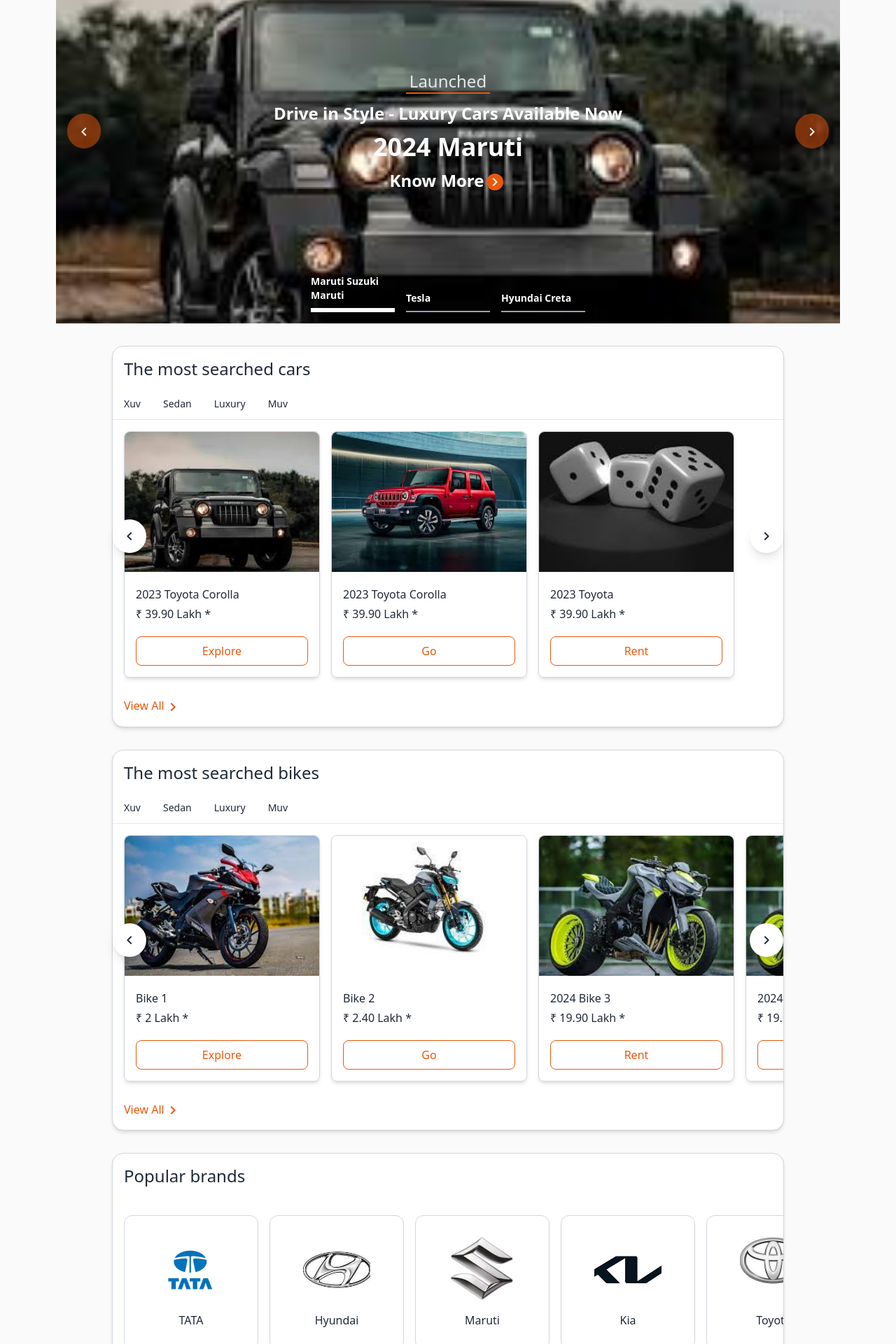
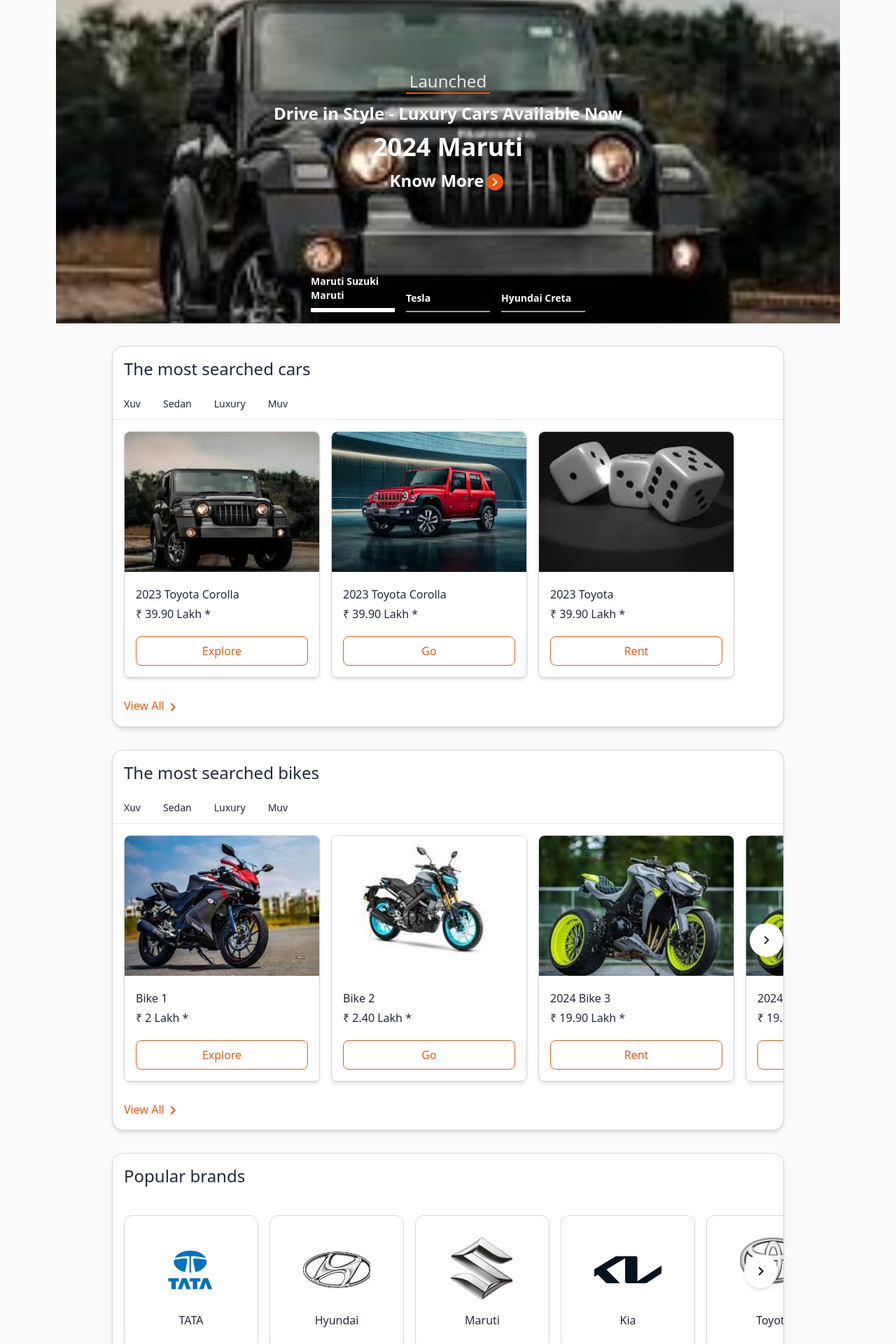
Before and after one commit to vikash2yadav/ride_buddy, a React (Create React App) app: page / in a window 1280 px wide. Shown: the part 218-2138 px from the top of the page at 70% size. Built offline with nearby package versions, Linux system fonts and the light colour scheme.

Commit message:
changes done

```diff
--- a/src/components/Brand/index.js
+++ b/src/components/Brand/index.js
@@ -1,6 +1,52 @@
-import React from "react";
+import React, { useRef, useState, useEffect } from "react";
+import ChevronRightIcon from "@mui/icons-material/ChevronRight";
+import ChevronLeftIcon from "@mui/icons-material/ChevronLeft";
 
 const Brand = ({ title, brandList }) => {
+  const listRef = useRef(null);
+  const [showLeft, setShowLeft] = useState(false);
+  const [showRight, setShowRight] = useState(true);
+
+  // Function to handle left scroll
+  const scrollLeft = () => {
+    if (listRef.current) {
+      listRef.current.scrollBy({ left: -800, behavior: "smooth" });
+    }
+  };
+
+  // Function to handle right scroll
+  const scrollRight = () => {
+    if (listRef.current) {
+      listRef.current.scrollBy({ left: 800, behavior: "smooth" });
+    }
+  };
+
+  // Handle visibility of left and right buttons based on scroll position
+  useEffect(() => {
+    const checkScrollButtons = () => {
+      const { scrollLeft, scrollWidth, clientWidth } = listRef.current;
+      setShowLeft(scrollLeft > 0); // Show left button only if scrolled right
+      setShowRight(scrollLeft < scrollWidth - clientWidth); // Show right button only if scrolled left
+    };
+
+    // Initial check
+    checkScrollButtons();
+
+    // Add event listener to update buttons visibility on scroll
+    const handleScroll = () => {
+      checkScrollButtons();
+    };
+
+    listRef.current.addEventListener("scroll", handleScroll);
+
+    // Cleanup event listener
+    return () => {
+      if (listRef.current) {
+        listRef.current.removeEventListener("scroll", handleScroll);
+      }
+    };
+  }, [brandList]);
+
   return (
     <div className="relative bg-white border border-gray-300 shadow-md rounded-2xl md:mx-20 lg:mx-40 md:mt-8 mt-3 text-gray-800">
       <div className="max-w-full mx-auto py-4">
@@ -10,7 +56,10 @@ const Brand = ({ title, brandList }) => {
         </h1>
 
         {/* Brand List Section */}
-        <div className="w-full overflow-x-auto flex items-center space-x-4 p-4 mb-3">
+        <div
+          ref={listRef}
+          className="w-full flex items-center space-x-4 overflow-x-auto scrollbar-hidden p-4 mb-3"
+        >
           {brandList?.map((brand) => (
             <div
               key={brand?.id}
@@ -20,7 +69,7 @@ const Brand = ({ title, brandList }) => {
               <img
                 src={brand?.icon}
                 alt={brand?.name}
-                className="w-20 h-20 md:w-24 md:h-24 object-cover mb-3" // Ensures consistent size across screen sizes
+                className="w-20 h-20 md:w-24 md:h-24 object-cover mb-3"
               />
               {/* Brand Name */}
               <p className="text-center text-xs md:text-base text-gray-800">
@@ -29,6 +78,27 @@ const Brand = ({ title, brandList }) => {
             </div>
           ))}
         </div>
+
+        {/* Navigation Buttons (Left and Right) */}
+        {showLeft && (
+          <button
+            onClick={scrollLeft}
+            className="absolute shadow-md md:flex hidden top-1/2 left-2 transform -translate-y-1/2 text-black bg-white z-10 rounded-full p-3 hover:bg-opacity-75 transition"
+            aria-label="Scroll Left"
+          >
+            <ChevronLeftIcon />
+          </button>
+        )}
+
+        {showRight && (
+          <button
+            onClick={scrollRight}
+            className="absolute shadow-md md:flex hidden top-1/2 right-2 transform -translate-y-1/2 text-black bg-white z-10 rounded-full p-3 hover:bg-opacity-75 transition"
+            aria-label="Scroll Right"
+          >
+            <ChevronRightIcon />
+          </button>
+        )}
       </div>
     </div>
   );
--- a/src/components/List/index.js
+++ b/src/components/List/index.js
@@ -1,11 +1,14 @@
-import React, { useRef } from "react";
+import React, { useRef, useState, useEffect } from "react";
 import ChevronLeftIcon from "@mui/icons-material/ChevronLeft";
 import ChevronRightIcon from "@mui/icons-material/ChevronRight";
 import { Link } from "react-router-dom";
 
 const List = ({ title, categories, vehicleList }) => {
-  // Ref for the container that holds the vehicle list
   const listRef = useRef(null);
+
+  // State to control the visibility of the left and right buttons
+  const [showLeft, setShowLeft] = useState(false);
+  const [showRight, setShowRight] = useState(true);
 
   // Function to scroll the container left
   const scrollLeft = () => {
@@ -21,10 +24,41 @@ const List = ({ title, categories, vehicleList }) => {
     }
   };
 
+  // Handle visibility of buttons based on scroll position
+  useEffect(() => {
+    const checkScrollButtons = () => {
+      const { scrollLeft, scrollWidth, clientWidth } = listRef.current;
+      setShowLeft(scrollLeft > 0); // Show left button only if scrolled right
+      setShowRight(scrollLeft < scrollWidth - clientWidth); // Show right button only if scrolled left
+    };
+
+    // Initial check
+    if (listRef.current) {
+      checkScrollButtons();
+    }
+
+    // Add event listener to update button visibility on scroll
+    const handleScroll = () => {
+      checkScrollButtons();
+    };
+
+    if (listRef.current) {
+      listRef.current.addEventListener("scroll", handleScroll);
+    }
+
+    // Cleanup event listener on unmount
+    return () => {
+      if (listRef.current) {
+        listRef.current.removeEventListener("scroll", handleScroll);
+      }
+    };
+  }, [vehicleList]);
+
   return (
     <>
-      <div className="relative bg-white border border-gray-300 shadow-md rounded-2xl md:mx-20 lg:mx-40 md:mt-8 mt-3 text-gray-800">
+      <div className="relative bg-white border border-gray-300 shadow-md rounded-2xl md:mx-20 lg:mx-40 md:mt-8 mt-10 text-gray-800">
         {/* Left button */}
+        {showLeft && (
           <button
             onClick={scrollLeft}
             className="absolute md:flex hidden top-1/2 transform -translate-y-1/2 top-0 text-gray-800 bg-white p-3 rounded-full shadow-lg z-10 hover:bg-gray-100 transition"
@@ -32,8 +66,10 @@ const List = ({ title, categories, vehicleList }) => {
           >
             <ChevronLeftIcon />
           </button>
+        )}
 
         {/* Right button */}
+        {showRight && (
           <button
             onClick={scrollRight}
             className="absolute md:flex hidden top-1/2 right-0 transform -translate-y-1/2 text-gray-800 bg-white p-3 rounded-full shadow-lg z-10 hover:bg-gray-100 transition"
@@ -41,26 +77,34 @@ const List = ({ title, categories, vehicleList }) => {
           >
             <ChevronRightIcon />
           </button>
+        )}
 
         <div className="max-w-full mx-auto py-4">
           <h1 className="mx-4 md:text-2xl text-xl text-left font-medium text-gray-800 mb-6">
             {title}
           </h1>
 
+          {/* Categories */}
           <div className="flex mx-4 justify-start items-left text-sm overflow-x-auto scrollbar-hidden mb-3">
             {categories?.map((category) => (
-              <Link className="mr-8">{category?.name}</Link>
+              <Link key={category?.id} className="mr-8">
+                {category?.name}
+              </Link>
             ))}
           </div>
           <hr className="mx-0 bg-gray-300" />
 
+          {/* Vehicle List */}
           <div
             ref={listRef}
             className="flex flex-row md:space-x-4 space-x-2 p-4 md:overflow-hidden overflow-x-auto scrollbar-hidden mb-3"
           >
             {/* Add more vehicle items here */}
             {vehicleList?.map((item) => (
-              <div className="border border-gray-300 md:min-w-[280px] md:max-w-[280px] min-w-44 max-w-full rounded-lg items-center justify-center shadow-md">
+              <div
+                key={item?.id}
+                className="border border-gray-300 md:min-w-[280px] md:max-w-[280px] min-w-44 max-w-full rounded-lg items-center justify-center shadow-md"
+              >
                 <img
                   src={item?.image}
                   alt="Vehicle 2"
@@ -81,6 +125,7 @@ const List = ({ title, categories, vehicleList }) => {
             ))}
           </div>
 
+          {/* View All Button */}
           <p className="mx-4 text-orange-600 font-medium cursor-pointer">
             View All
             <ChevronRightIcon className="text-orange-600 rounded-2xl" />
--- a/src/pages/Home/index.js
+++ b/src/pages/Home/index.js
@@ -8,7 +8,7 @@ import {
   slides,
   cities,
   brands,
-  mostlySearchedBikes
+  mostlySearchedBikes,
 } from "../../config/sampleData";
 import List from "../../components/List";
 import ChevronRightIcon from "@mui/icons-material/ChevronRight";
@@ -72,13 +72,13 @@ const Home = () => {
               {/* Navigation Buttons (Left and Right) */}
               <button
                 onClick={handlePrevSlide}
-                className="absolute top-1/2 md:left-4 left-2 transform -translate-y-1/2 text-white bg-orange-600 bg-opacity-50 z-10 rounded-full md:p-3 p-2 hover:bg-opacity-75 transition"
+                className="absolute md:hidden flex top-1/2 left-1 transform -translate-y-1/2 text-black bg-white z-10 rounded-full p-2 hover:bg-opacity-90 transition"
               >
                 <ChevronLeftIcon />
               </button>
               <button
                 onClick={handleNextSlide}
-                className="absolute top-1/2 md:right-4 right-2 transform -translate-y-1/2 text-white bg-orange-600  bg-opacity-50 z-10 rounded-full md:p-3 p-2 hover:bg-opacity-75 transition"
+                className="absolute md:hidden flex top-1/2 right-1 transform -translate-y-1/2 text-black bg-white z-10 rounded-full p-2 hover:bg-opacity-90 transition"
               >
                 <ChevronRightIcon />
               </button>
@@ -106,7 +106,8 @@ const Home = () => {
           ))}
         </div>
       </div>
-      <div className="absolute top-200 left-1/2 transform -translate-x-1/2 flex space-x-2 z-20 md:hidden">
+
+      {/* <div className="absolute bottom-2 left-1/2 transform -translate-x-1/2 flex space-x-2 z-20 md:hidden">
         {slides.map((slide, index) => (
           <div
             key={index}
@@ -120,7 +121,7 @@ const Home = () => {
             />
           </div>
         ))}
-      </div>
+      </div> */}
 
       {/* mostly Searched Vehicles */}
       <List
@@ -129,14 +130,14 @@ const Home = () => {
         vehicleList={mostlySearchedCars}
       />
 
- {/* mostly Searched bikes */}
- <List
+      {/* mostly Searched bikes */}
+      <List
         title="The most searched bikes"
         categories={CarCategories}
         vehicleList={mostlySearchedBikes}
       />
 
-      <Brand title="Popular brands" brandList={brands}/>
+      <Brand title="Popular brands" brandList={brands} />
       <Location title="Get trusted rents nearby" locationList={cities} />
       <Footer />
     </>
```
Lines whose indentation alone changed are shown as unchanged.
